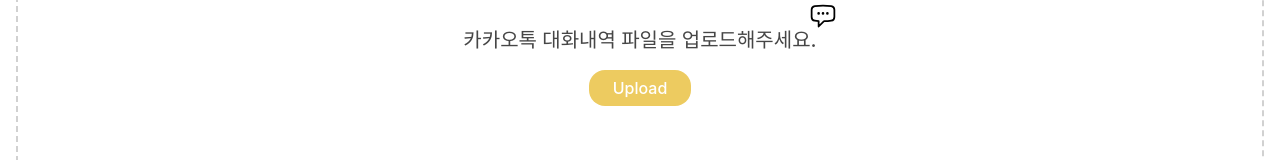
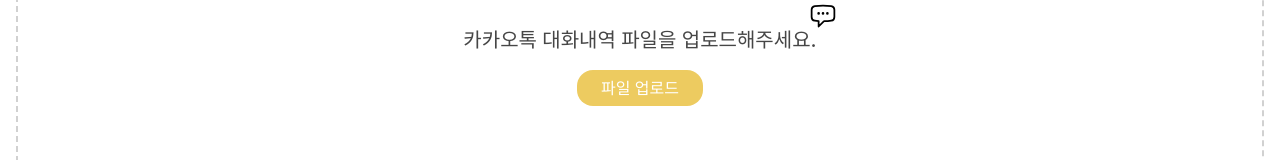
Before and after one commit to ppmyor/kakao-text-analysis, a Next.js app: page / in a window 1280 px wide. Shown: the part 366-526 px from the top of the page. Built offline with nearby package versions, Linux system fonts and the light colour scheme; no server answers; a web font is replaced by a local one.

Commit message:
feat: 대화목록 업로드 섹션 구현

```diff
--- a/src/components/upload/UploadSection/UploadSection.tsx
+++ b/src/components/upload/UploadSection/UploadSection.tsx
@@ -1,7 +1,16 @@
+"use client";
+
+import {
+  ChatBubbleLeftEllipsisIcon,
+  XMarkIcon,
+} from "@heroicons/react/24/outline";
+import useTalkFileUpload from "@/hooks/upload/useTalkFileUpload";
 import Button from "@/components/common/Button";
-import { ChatBubbleLeftEllipsisIcon } from "@heroicons/react/24/outline";
 
 export default function UploadSection() {
+  const { currentFile, handleFileInput, handleFileUpload, handleFileDelete } =
+    useTalkFileUpload();
+
   return (
     <div className="flex h-full flex-col items-center justify-center gap-4 rounded-lg border-2 border-dashed border-gray-100">
       <div className="relative">
@@ -10,17 +19,51 @@
           카카오톡 대화내역 파일을 업로드해주세요.
         </p>
       </div>
-      <input type="file" id="upload-file" accept=".txt" className="hidden" />
-      <label htmlFor="upload-file">
+      <form>
+        {currentFile === null ? (
+          <div>
+            <input
+              type="file"
+              id="upload-file"
+              accept=".txt, .csv"
+              className="hidden"
+              onChange={handleFileInput}
+            />
+            <label htmlFor="upload-file" aria-label="Upload file">
               <Button
                 type="button"
                 size="medium"
                 rounded="2xl"
                 className="pointer-events-none w-fit"
               >
-          Upload
+                파일 업로드
               </Button>
             </label>
           </div>
+        ) : (
+          <div className="flex flex-col items-center gap-4">
+            <div className="flex items-center gap-1">
+              <p className="text-caption-14">{currentFile.name}</p>
+              <button
+                type="button"
+                className="cursor-pointer"
+                onClick={handleFileDelete}
+              >
+                <XMarkIcon className="size-4" />
+              </button>
+            </div>
+            <Button
+              type="button"
+              size="medium"
+              rounded="2xl"
+              className="w-fit cursor-pointer"
+              onClick={handleFileUpload}
+            >
+              대화 분석하기
+            </Button>
+          </div>
+        )}
+      </form>
+    </div>
   );
 }
```
Lines whose indentation alone changed are shown as unchanged.
